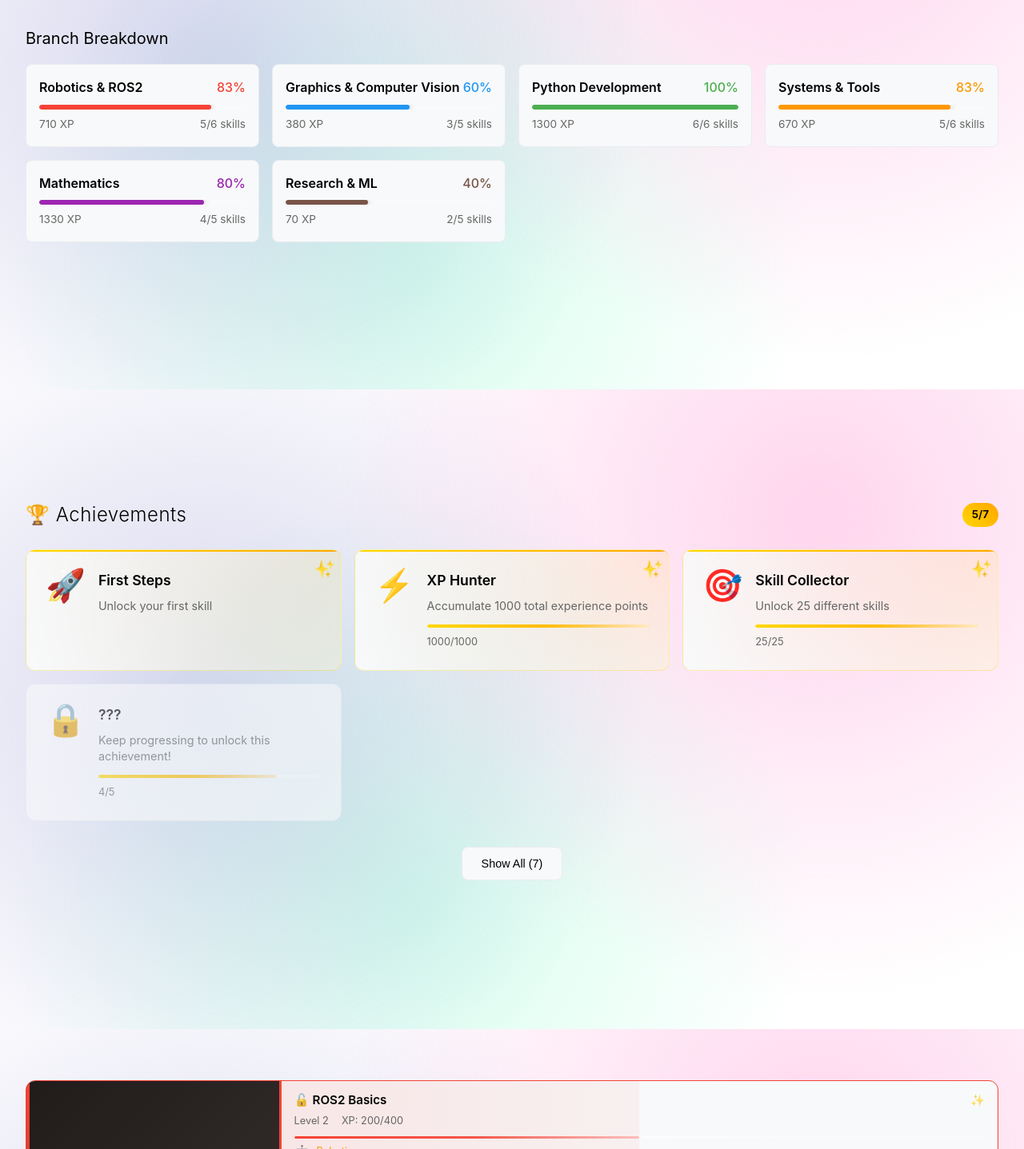
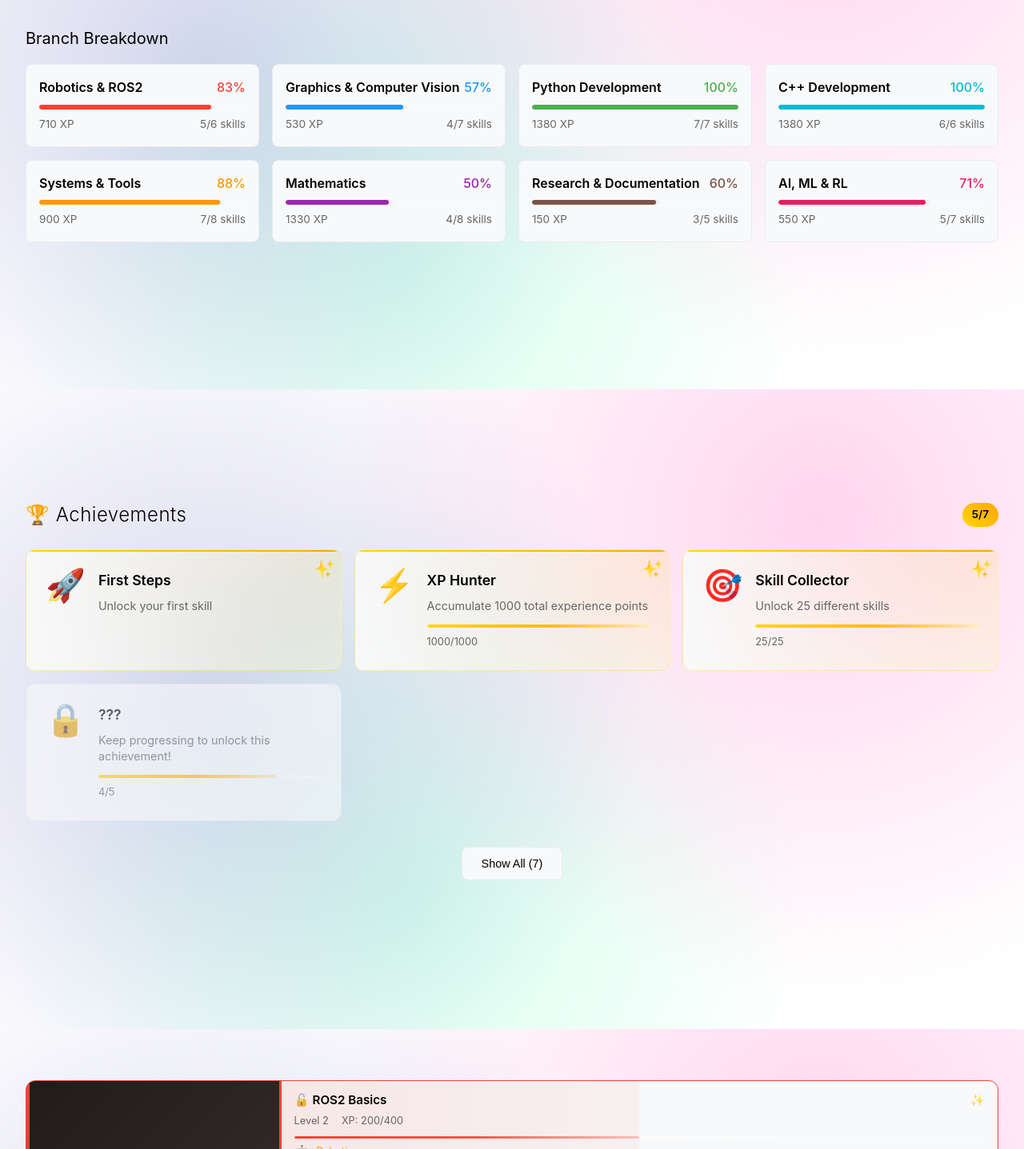
Before and after one commit to AhmadSaeedZaidi/progress-tracker, a React app: page / in a window 1280 px wide. Shown: the part 1113-2550 px from the top of the page at 80% size. Built offline with nearby package versions, Linux system fonts and the light colour scheme.

Commit message:
improved content

```diff
--- a/src/data/branches.ts
+++ b/src/data/branches.ts
@@ -2,9 +2,11 @@ import type { Branch } from "../models/Branch";
 
 export const rawBranches: Omit<Branch, "skillIds">[] = [
   { id: 'robotics', name: 'Robotics & ROS2', description: 'ROS2, robotics systems, estimation', color: '#F44336' },
-  { id: 'graphics-cv', name: 'Graphics & Computer Vision', description: 'OpenGL, OpenCV, OpenCL', color: '#2196F3' },
-  { id: 'python-dev', name: 'Python Development', description: 'Flask, TensorFlow, data science', color: '#4CAF50' },
-  { id: 'systems', name: 'Systems & Tools', description: 'CMake, testing, protocols', color: '#FF9800' },
-  { id: 'mathematics', name: 'Mathematics', description: 'Linear Algebra, Statistics, Calculus', color: '#9C27B0' },
-  { id: 'research', name: 'Research & ML', description: 'Research experience, RL, academic work', color: '#795548' },
+  { id: 'graphics-cv', name: 'Graphics & Computer Vision', description: 'OpenGL, OpenCV, Three.js, OpenCL, Camera Calibration', color: '#2196F3' },
+  { id: 'python-dev', name: 'Python Development', description: 'Flask, TensorFlow, PyQt, Data Science', color: '#4CAF50' },
+  { id: 'cpp-dev', name: 'C++ Development', description: 'C++ programming, OOP, SFML, Embedded Systems', color: '#00BCD4' },
+  { id: 'systems', name: 'Systems & Tools', description: 'CMake, Testing, Protocols, Linux, Distributed Computing', color: '#FF9800' },
+  { id: 'mathematics', name: 'Mathematics', description: 'Linear Algebra, Statistics, Calculus, Analysis', color: '#9C27B0' },
+  { id: 'research-docs', name: 'Research & Documentation', description: 'Research Methodology, Documentation', color: '#795548' },
+  { id: 'ai-ml', name: 'AI, ML & RL', description: 'Artificial Intelligence, Machine Learning, Algorithms', color: '#E91E63' },
 ];
--- a/src/data/categories.ts
+++ b/src/data/categories.ts
@@ -11,4 +11,10 @@ export const categories: Category[] = [
   { id: 'math', name: 'Mathematics', icon: '📐' },
   { id: 'research', name: 'Research', icon: '🔬' },
   { id: 'communication', name: 'Communication', icon: '📡' },
+  { id: 'cpp', name: 'C++ Programming', icon: '💻' },
+  { id: 'embedded', name: 'Embedded Systems', icon: '🔌' },
+  { id: 'gui', name: 'GUI Development', icon: '🖼️' },
+  { id: 'algorithms', name: 'Algorithms', icon: '🧮' },
+  { id: 'ai', name: 'Artificial Intelligence', icon: '🤖' },
+  { id: 'documentation', name: 'Documentation', icon: '📝' },
 ];
--- a/src/data/perks.ts
+++ b/src/data/perks.ts
@@ -3,4 +3,7 @@ import type { Perk } from "../models/Perk";
 export const perks: Perk[] = [
   { id: 'game-dev', name: '3D Game Developer', description: 'Created 3D Brickbreaker game', unlocked: true, dateUnlocked: '2025-06-20' },
   { id: 'urogiki-applicant', name: 'Urogiki Applicant', description: 'Applied to research group!', unlocked: true, dateUnlocked: '2025-07-23' },
+  { id: 'eigen-library', name: 'Eigen Library', description: 'Mastered Eigen for linear algebra in C++', unlocked: true, dateUnlocked: '2025-07-01' },
+  { id: 'iccec', name: 'Distributed Systems Adept', description: 'Implemented distributed building using ICCEC.', unlocked: true, dateUnlocked: '2025-07-23' },
+  { id: 'ml-perk', name: 'Machine Learning', description: 'Applied ML concepts to linear algebra', unlocked: true, dateUnlocked: '2025-03-23' },
 ];
--- a/src/data/skills.ts
+++ b/src/data/skills.ts
@@ -18,6 +18,8 @@ export const skills: Skill[] = [
   { id: 'opencl', name: 'OpenCL', branchId: 'graphics-cv', experience: 30, level: 0, goal: 150, unlocked: true, categoryId: 'systems' },
   { id: 'opencv-projects', name: 'OpenCV Projects', branchId: 'graphics-cv', experience: 0, level: 0, goal: 300, unlocked: false, categoryId: 'cv' },
   { id: 'computer-vision', name: 'Computer Vision Theory', branchId: 'graphics-cv', experience: 0, level: 0, goal: 400, unlocked: false, categoryId: 'cv' },
+  { id: 'threejs', name: 'Three.js', branchId: 'graphics-cv', experience: 0, level: 0, goal: 300, unlocked: false, categoryId: 'graphics' },
+  { id: 'camera-calibration', name: 'Camera Calibration', branchId: 'graphics-cv', experience: 150, level: 2, goal: 300, unlocked: true, categoryId: 'cv' },
 
   // Python Development Branch
   { id: 'python-core', name: 'Python Programming', branchId: 'python-dev', experience: 400, level: 4, goal: 600, unlocked: true, categoryId: 'backend' },
@@ -26,6 +28,18 @@ export const skills: Skill[] = [
   { id: 'tensorflow', name: 'TensorFlow', branchId: 'python-dev', experience: 150, level: 2, goal: 400, unlocked: true, categoryId: 'ml' },
   { id: 'numpy-scipy', name: 'NumPy & SciPy', branchId: 'python-dev', experience: 180, level: 2, goal: 300, unlocked: true, categoryId: 'data-science' },
   { id: 'pandas', name: 'Pandas', branchId: 'python-dev', experience: 120, level: 1, goal: 250, unlocked: true, categoryId: 'data-science' },
+  { id: 'pyqt', name: 'PyQt', branchId: 'python-dev', experience: 80, level: 1, goal: 200, unlocked: true, categoryId: 'gui' },
+
+  // C++ Development Branch (NEW)
+  { id: 'cpp-programming', name: 'C++ Programming', branchId: 'cpp-dev', experience: 400, level: 4, goal: 600, unlocked: true, categoryId: 'cpp' },
+  { id: 'embedded-hardware', name: 'Embedded & Hardware Interfacing', branchId: 'cpp-dev', experience: 80, level: 1, goal: 200, unlocked: true, categoryId: 'embedded' },
+  { id: 'cpp-oop', name: 'Object-Oriented Programming', branchId: 'cpp-dev', experience: 300, level: 3, goal: 450, unlocked: true, categoryId: 'cpp' },
+  { id: 'cpp-libraries', name: 'C++ Libraries', branchId: 'cpp-dev', experience: 300, level: 3, goal: 450, unlocked: true, categoryId: 'cpp' },
+  { id: 'sfml', name: 'SFML', branchId: 'cpp-dev', experience: 150, level: 2, goal: 300, unlocked: true, categoryId: 'graphics' },
+  {
+    id: 'cpp-math', name: 'C++ Mathematics', branchId: 'cpp-dev', experience: 150, level: 2, goal: 300, unlocked: true, categoryId: 'math',
+    perkIds: ['eigen-library']
+  },
 
   // Systems & Tools Branch
   { id: 'cmake', name: 'CMake', branchId: 'systems', experience: 180, level: 2, goal: 300, unlocked: true, categoryId: 'systems' },
@@ -34,21 +48,41 @@ export const skills: Skill[] = [
   { id: 'udp', name: 'UDP Communication', branchId: 'systems', experience: 140, level: 2, goal: 280, unlocked: true, categoryId: 'communication' },
   { id: 'docker', name: 'Docker', branchId: 'systems', experience: 0, level: 0, goal: 200, unlocked: false, categoryId: 'systems' },
   { id: 'git-advanced', name: 'Advanced Git', branchId: 'systems', experience: 80, level: 1, goal: 200, unlocked: true, categoryId: 'systems' },
+  { id: 'linux', name: 'Linux', branchId: 'systems', experience: 150, level: 2, goal: 300, unlocked: true, categoryId: 'systems' },
+  {
+    id: 'distributed-computing', name: 'Distributed Computing', branchId: 'systems', experience: 80, level: 1, goal: 200, unlocked: true, categoryId: 'systems',
+    perkIds: ['iccec']
+  },
 
   // Mathematics Branch
-  { id: 'linear-algebra', name: 'Linear Algebra', branchId: 'mathematics', experience: 350, level: 4, goal: 500, unlocked: true, categoryId: 'math' },
+  {
+    id: 'linear-algebra', name: 'Linear Algebra', branchId: 'mathematics', experience: 350, level: 4, goal: 500, unlocked: true, categoryId: 'math',
+    perkIds: ['ml-perk']
+  },
   { id: 'statistics', name: 'Statistics', branchId: 'mathematics', experience: 320, level: 3, goal: 450, unlocked: true, categoryId: 'math' },
   { id: 'calculus', name: 'Calculus', branchId: 'mathematics', experience: 380, level: 4, goal: 500, unlocked: true, categoryId: 'math' },
   { id: 'probability', name: 'Probability Theory', branchId: 'mathematics', experience: 200, level: 2, goal: 350, unlocked: true, categoryId: 'math' },
   { id: 'optimization', name: 'Optimization', branchId: 'mathematics', experience: 80, level: 1, goal: 300, unlocked: false, categoryId: 'math' },
+  { id: 'numerical-analysis', name: 'Approximation/Numerical Analysis', branchId: 'mathematics', experience: 0, level: 0, goal: 400, unlocked: false, categoryId: 'math' },
+  { id: 'analysis', name: 'Analysis', branchId: 'mathematics', experience: 0, level: 0, goal: 450, unlocked: false, categoryId: 'math' },
+  { id: 'complex-transforms', name: 'Complex & Transforms', branchId: 'mathematics', experience: 0, level: 0, goal: 400, unlocked: false, categoryId: 'math' },
 
-  // Research & ML Branch
+  // Research & Documentation Branch
   {
-    id: 'research-application', name: 'Research Application', branchId: 'research', experience: 50, level: 1, goal: 100, unlocked: true, categoryId: 'research',
+    id: 'research-application', name: 'Research Application', branchId: 'research-docs', experience: 50, level: 1, goal: 100, unlocked: true, categoryId: 'research',
     perkIds: ['urogiki-applicant']
   },
-  { id: 'reinforcement-learning', name: 'Reinforcement Learning', branchId: 'research', experience: 0, level: 0, goal: 300, unlocked: false, categoryId: 'ml' },
-  { id: 'research-methods', name: 'Research Methodology', branchId: 'research', experience: 0, level: 0, goal: 250, unlocked: false, categoryId: 'research' },
-  { id: 'academic-writing', name: 'Academic Writing', branchId: 'research', experience: 0, level: 0, goal: 200, unlocked: false, categoryId: 'research' },
-  { id: 'paper-reading', name: 'Paper Reading & Analysis', branchId: 'research', experience: 20, level: 0, goal: 150, unlocked: true, categoryId: 'research' },
+  { id: 'research-methods', name: 'Research Methodology', branchId: 'research-docs', experience: 0, level: 0, goal: 250, unlocked: false, categoryId: 'research' },
+  { id: 'academic-writing', name: 'Academic Writing', branchId: 'research-docs', experience: 0, level: 0, goal: 200, unlocked: false, categoryId: 'research' },
+  { id: 'paper-reading', name: 'Paper Reading & Analysis', branchId: 'research-docs', experience: 20, level: 0, goal: 150, unlocked: true, categoryId: 'research' },
+  { id: 'open-source-docs', name: 'Open Source Documentation', branchId: 'research-docs', experience: 80, level: 1, goal: 200, unlocked: true, categoryId: 'documentation' },
+
+  // AI, ML & RL Branch
+  { id: 'basic-ai', name: 'Basic AI', branchId: 'ai-ml', experience: 100, level: 1, goal: 250, unlocked: true, categoryId: 'ai' },
+  { id: 'basic-neural-networks', name: 'Basic Neural Networks', branchId: 'ai-ml', experience: 80, level: 1, goal: 200, unlocked: true, categoryId: 'ml' },
+  { id: 'regression', name: 'Regression', branchId: 'ai-ml', experience: 120, level: 1, goal: 250, unlocked: true, categoryId: 'ml' },
+  { id: 'classification', name: 'Classification', branchId: 'ai-ml', experience: 100, level: 1, goal: 250, unlocked: true, categoryId: 'ml' },
+  { id: 'ml-algorithms', name: 'ML Algorithms', branchId: 'ai-ml', experience: 150, level: 2, goal: 300, unlocked: true, categoryId: 'algorithms' },
+  { id: 'reinforcement-learning', name: 'Reinforcement Learning', branchId: 'ai-ml', experience: 0, level: 0, goal: 400, unlocked: false, categoryId: 'ml' },
+  { id: 'deep-learning', name: 'Deep Learning', branchId: 'ai-ml', experience: 0, level: 0, goal: 500, unlocked: false, categoryId: 'ml' },
 ];
```
